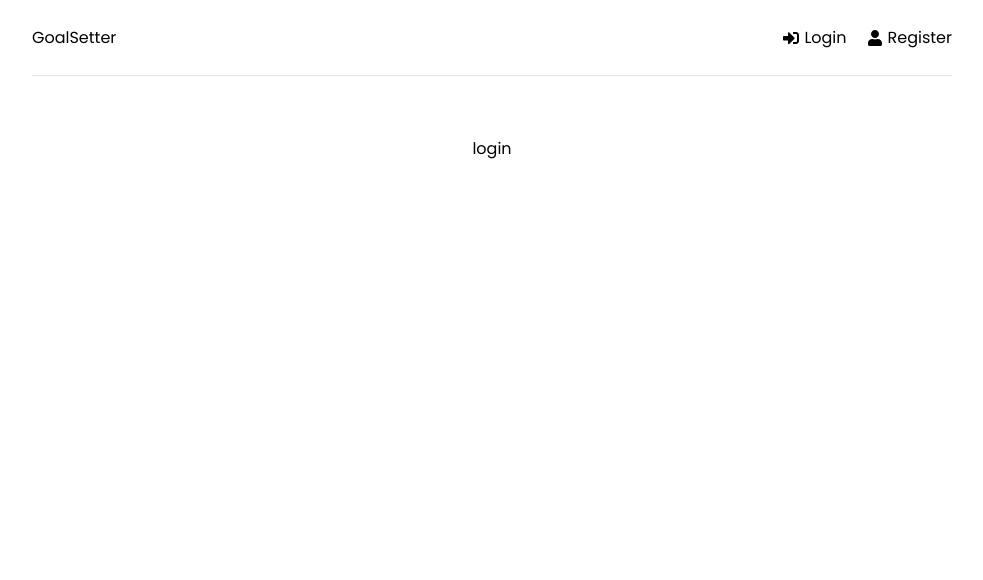
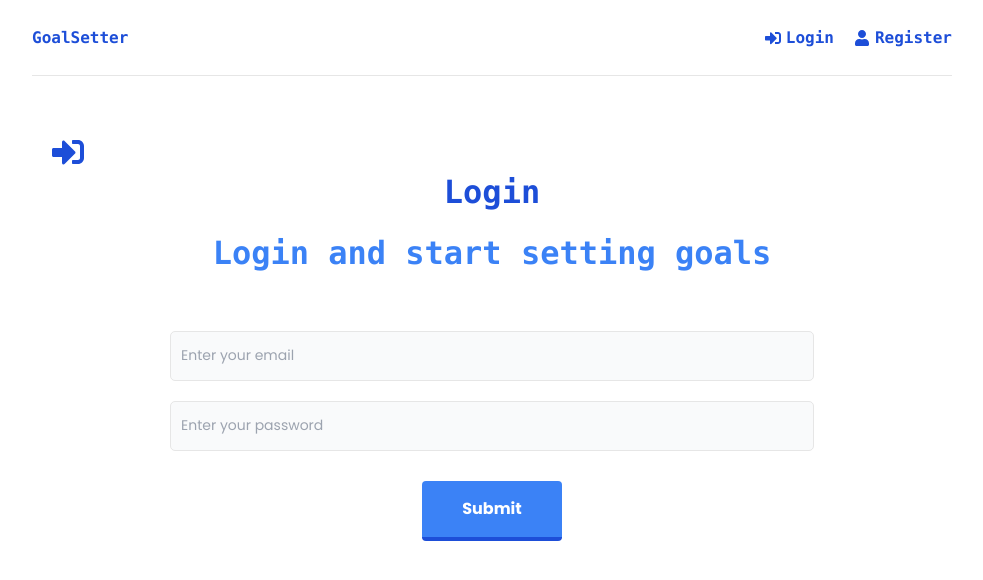
Before and after one commit to kesarbhimani/learn-react, a React (Create React App) app in the folder frontend/: page /login in a window 1280 px wide. Shown: the top 580 px of the page, without its empty margins (148-1131 px from the left). Built offline with nearby package versions, Linux system fonts and the light colour scheme.

Commit message:
added login page UI

```diff
--- a/frontend/package.json
+++ b/frontend/package.json
@@ -38,5 +38,8 @@
       "last 1 firefox version",
       "last 1 safari version"
     ]
+  },
+  "devDependencies": {
+    "tailwindcss": "^3.2.7"
   }
 }
--- a/frontend/src/components/Header.jsx
+++ b/frontend/src/components/Header.jsx
@@ -1,26 +1,30 @@
-import {FaSignInAlt, FaSignOutAlt, FaUser} from 'react-icons/fa'
-import { Link } from 'react-router-dom'
+import { FaSignInAlt, FaSignOutAlt, FaUser } from "react-icons/fa";
+import { Link } from "react-router-dom";
 
 function Header() {
   return (
-    <header className='header'>
-        <div className='logo'>
-            <Link to="/">GoalSetter</Link>
+    <header className="header">
+      <div>
+        <Link to="/" className="font-mono text-blue-700 font-semibold">
+          GoalSetter
+        </Link>
       </div>
       <ul>
         <li>
-                <Link to="/login">
-                    <FaSignInAlt />Login
+          <Link to="/login" class="font-mono text-blue-700 font-semibold">
+            <FaSignInAlt />
+            Login
           </Link>
         </li>
         <li>
-                <Link to="/register">
-                    <FaUser />Register
+          <Link to="/register" class="font-mono text-blue-700 font-semibold">
+            <FaUser />
+            Register
           </Link>
         </li>
       </ul>
     </header>
-  )
+  );
 }
 
-export default Header
+export default Header;
--- a/frontend/src/index.css
+++ b/frontend/src/index.css
@@ -1,4 +1,8 @@
 @import url('https://fonts.googleapis.com/css2?family=Poppins:wght@300;400;600;700&display=swap');
+
+@tailwind base;
+@tailwind components;
+@tailwind utilities;
 
 * {
   margin: 0;
@@ -82,9 +86,9 @@ h3 {
   padding: 0 20px;
 }
 
-.heading p {
+/* .heading p {
   color: #828282;
-}
+} */
 
 .goals {
   display: grid;
--- a/frontend/src/pages/Login.jsx
+++ b/frontend/src/pages/Login.jsx
@@ -1,5 +1,66 @@
+import { useState, useEffect } from "react";
+import { FaSignInAlt } from "react-icons/fa";
+
 function Login() {
-  return <div>login</div>
+  const [formData, setFormData] = useState({
+    email: "",
+    password: "",
+  });
+
+  const { email, password } = formData;
+
+  const onChange = (e) => {
+    setFormData((prevState) => ({
+      ...prevState,
+      [e.target.name]: e.target.value,
+    }));
+  };
+
+  return (
+    <>
+      <section className="heading">
+        <h1 class="font-mono text-blue-700">
+          <FaSignInAlt /> Login
+        </h1>
+        <p class="font-mono text-blue-500">Login and start setting goals</p>
+      </section>
+
+      <section className="form">
+        <form>
+          <div className="form-group">
+            <input
+              type="email"
+              className="bg-gray-50 border border-gray-300 text-blue-800 font-medium text-sm rounded-lg focus:ring-blue-500 focus:border-blue-500 block w-full h-[50px] p-2.5 mt-[20px]"
+              id="email"
+              name="email"
+              value={email}
+              placeholder="Enter your email"
+              onChange={onChange}
+            ></input>
+          </div>
+          <div className="form-group">
+            <input
+              type="password"
+              className="bg-gray-50 border border-gray-300 text-blue-800 font-medium text-sm rounded-lg focus:ring-blue-500 focus:border-blue-500 block w-full h-[50px] p-2.5 mt-[20px]"
+              id="password"
+              name="password"
+              value={password}
+              placeholder="Enter your password"
+              onChange={onChange}
+            ></input>
+          </div>
+          <div className="form-group">
+            <button
+              type="submit"
+              className="bg-blue-500 hover:bg-blue-400 text-white font-bold py-4 px-10 border-b-4 border-blue-700 hover:border-blue-500 rounded  mt-[20px]"
+            >
+              Submit
+            </button>
+          </div>
+        </form>
+      </section>
+    </>
+  );
 }
 
-export default Login
+export default Login;
--- a/frontend/src/pages/Register.jsx
+++ b/frontend/src/pages/Register.jsx
@@ -12,19 +12,19 @@ function Register() {
   const { name, email, password, password2 } = formData;
 
   const onChange = (e) => {
-    setFormData((prevState)=>({
+    setFormData((prevState) => ({
       ...prevState,
-      [e.target.name]: e.target.value
-    }))
+      [e.target.name]: e.target.value,
+    }));
   };
 
   return (
     <>
       <section className="heading">
-        <h1>
+        <h1 class="font-mono text-blue-700">
           <FaUser /> Register
         </h1>
-        <p>Please create an account</p>
+        <p class="font-mono text-blue-500">Please create an account</p>
       </section>
 
       <section className="form">
@@ -32,7 +32,7 @@ function Register() {
           <div className="form-group">
             <input
               type="text"
-              className="form-control"
+              className="bg-gray-50 border border-gray-300 text-blue-800 font-medium text-sm rounded-lg focus:ring-blue-500 focus:border-blue-500 block w-full h-[50px] p-2.5 mt-[20px]"
               id="name"
               name="name"
               value={name}
@@ -43,7 +43,7 @@ function Register() {
           <div className="form-group">
             <input
               type="email"
-              className="form-control"
+              className="bg-gray-50 border border-gray-300 text-blue-800 font-medium text-sm rounded-lg focus:ring-blue-500 focus:border-blue-500 block w-full h-[50px] p-2.5 mt-[20px]"
               id="email"
               name="email"
               value={email}
@@ -54,7 +54,7 @@ function Register() {
           <div className="form-group">
             <input
               type="password"
-              className="form-control"
+              className="bg-gray-50 border border-gray-300 text-blue-800 font-medium text-sm rounded-lg focus:ring-blue-500 focus:border-blue-500 block w-full h-[50px] p-2.5 mt-[20px]"
               id="password"
               name="password"
               value={password}
@@ -65,7 +65,7 @@ function Register() {
           <div className="form-group">
             <input
               type="password"
-              className="form-control"
+              className="bg-gray-50 border border-gray-300 text-blue-800 font-medium text-sm rounded-lg focus:ring-blue-500 focus:border-blue-500 block w-full h-[50px] p-2.5 mt-[20px]"
               id="password2"
               name="password2"
               value={password2}
@@ -74,8 +74,8 @@ function Register() {
             ></input>
           </div>
           <div className="form-group">
-            <button type="submit" className="btn btn-block">
-Submit
+            <button type="submit" className="bg-blue-500 hover:bg-blue-400 text-white font-bold py-4 px-10 border-b-4 border-blue-700 hover:border-blue-500 rounded  mt-[20px]">
+              Submit
             </button>
           </div>
         </form>
--- /dev/null
+++ b/frontend/tailwind.config.js
@@ -0,0 +1,10 @@
+/** @type {import('tailwindcss').Config} */
+module.exports = {
+  content: [
+    "./src/**/*.{js,jsx,ts,tsx}",
+  ],
+  theme: {
+    extend: {},
+  },
+  plugins: [],
+}
```
Also changed, not shown: 1 other file (tests, documents, lock files or other folders). Lines whose indentation alone changed are shown as unchanged.
